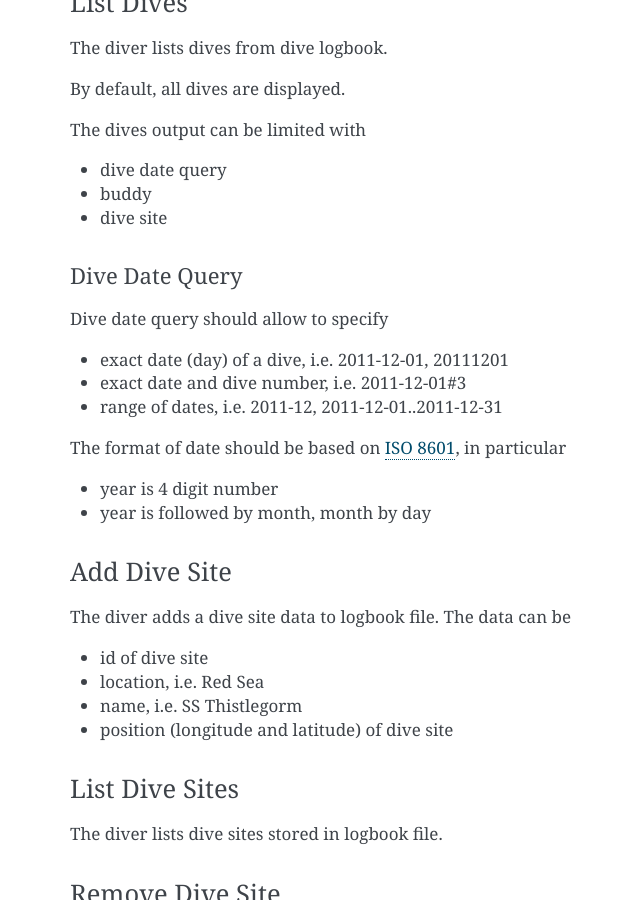
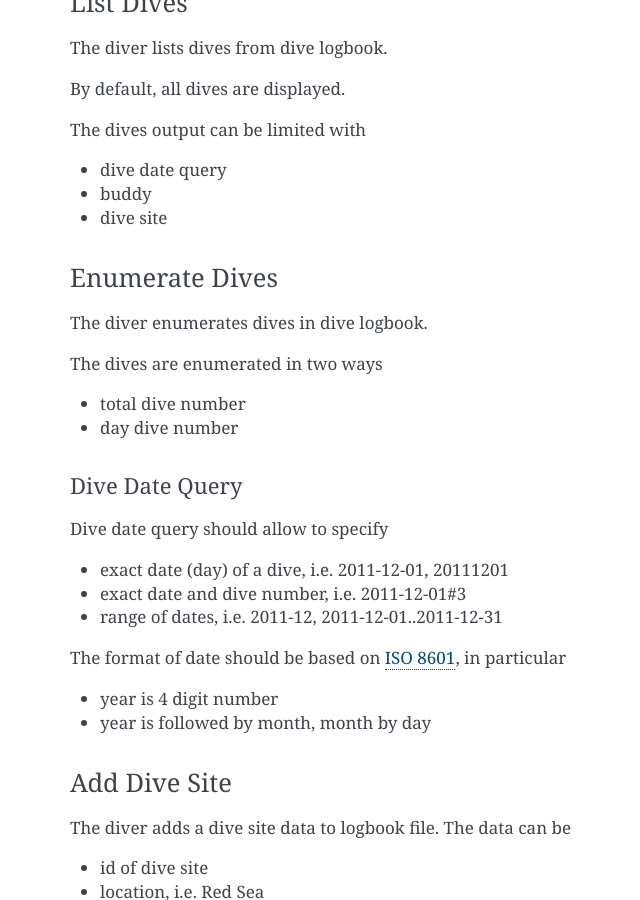
Before and after one commit to gitGNU/gnu_kenozooid, a Sphinx documentation site: the page built from doc/hacking/us.rst, in a window 1280 px wide and 900 px high, scrolled down 3133 px. Shown: the whole window, without its empty margins (350-990 px from the left). Built offline with Sphinx 7.4.7, drawn with Linux system fonts in a browser that asks for light colours.

Commit message:
- added dive enumeration user story

```diff
--- a/doc/hacking/us.rst
+++ b/doc/hacking/us.rst
@@ -173,6 +173,17 @@ The dives output can be limited with
 - buddy
 - dive site
 
+.. _hk-us-enumdives:
+
+Enumerate Dives
+^^^^^^^^^^^^^^^
+The diver enumerates dives in dive logbook.
+
+The dives are enumerated in two ways
+
+- total dive number
+- day dive number
+
 Dive Date Query
 """""""""""""""
 Dive date query should allow to specify
```
